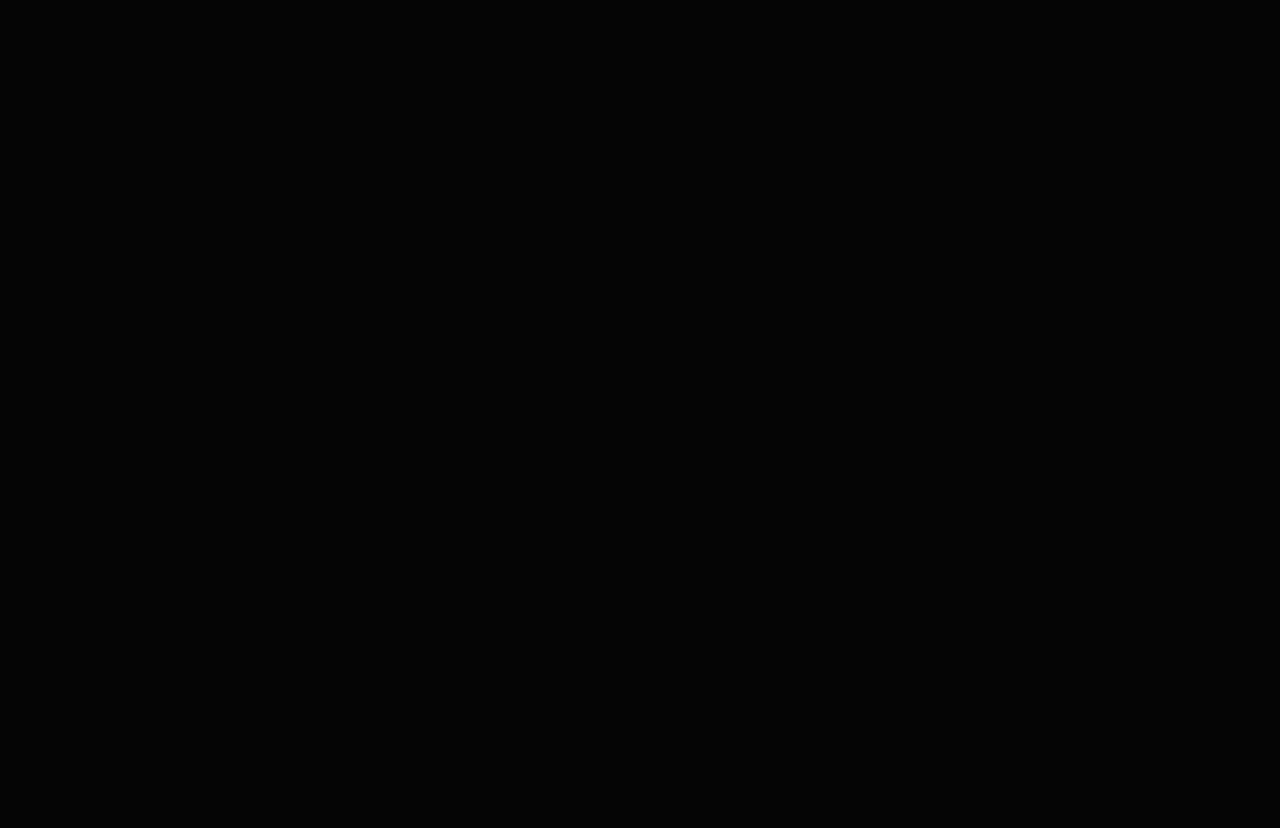
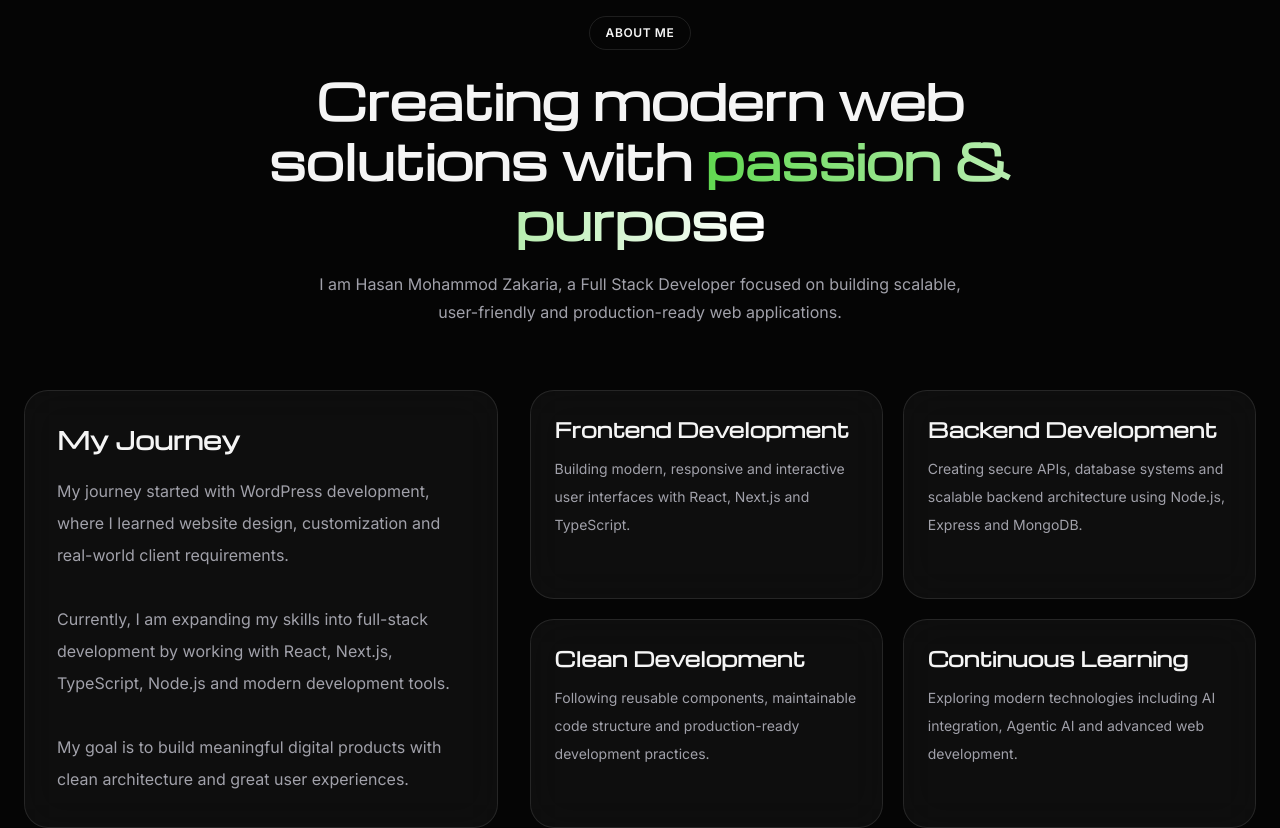
Before and after one commit to HasanMohammodZakaria/personal-portfolio, a Next.js app: page / in a window 1280 px wide. Shown: the part 780-1608 px from the top of the page. Before the commit the page ends 801 px from the top, so only its background shows below. Built offline with nearby package versions, Linux system fonts and the light colour scheme.

Commit message:
create about page

```diff
--- a/src/app/page.tsx
+++ b/src/app/page.tsx
@@ -1,3 +1,4 @@
+import About from "@/components/home/About";
 import Hero from "@/components/home/Hero";
 
 
@@ -5,6 +6,7 @@ export default function Home() {
   return (
     <div>
       <Hero />
+      <About />
     </div>
   );
 }
--- /dev/null
+++ b/src/components/home/About.tsx
@@ -0,0 +1,282 @@
+"use client";
+
+
+import {
+  motion,
+} from "framer-motion";
+
+
+import SectionHeading from "@/components/ui/SectionHeading";
+
+import GlassCard from "@/components/ui/GlassCard";
+
+
+
+const focusAreas = [
+
+  {
+    title: "Frontend Development",
+
+    description:
+      "Building modern, responsive and interactive user interfaces with React, Next.js and TypeScript.",
+  },
+
+
+  {
+    title: "Backend Development",
+
+    description:
+      "Creating secure APIs, database systems and scalable backend architecture using Node.js, Express and MongoDB.",
+  },
+
+
+  {
+    title: "Clean Development",
+
+    description:
+      "Following reusable components, maintainable code structure and production-ready development practices.",
+  },
+
+
+  {
+    title: "Continuous Learning",
+
+    description:
+      "Exploring modern technologies including AI integration, Agentic AI and advanced web development.",
+  },
+
+];
+
+
+
+export default function About(){
+
+
+  return (
+
+    <section
+      id="about"
+      className="
+        section-padding
+      "
+    >
+
+
+      <div
+        className="
+          mx-auto
+          max-w-7xl
+          px-6
+        "
+      >
+
+
+        <SectionHeading
+
+          badge="About Me"
+
+          title="Creating modern web solutions with"
+
+          highlight="passion & purpose"
+
+          description="
+            I am Hasan Mohammod Zakaria,
+            a Full Stack Developer focused on building
+            scalable, user-friendly and production-ready
+            web applications.
+          "
+
+        />
+
+
+
+        <div
+          className="
+            mt-16
+            grid
+            gap-8
+            lg:grid-cols-5
+          "
+        >
+
+
+
+          {/* Main Story */}
+
+          <motion.div
+
+            className="
+              lg:col-span-2
+            "
+
+            initial={{
+              opacity:0,
+              x:-30,
+            }}
+
+            whileInView={{
+              opacity:1,
+              x:0,
+            }}
+
+            viewport={{
+              once:true,
+            }}
+
+          >
+
+            <GlassCard
+              className="
+                h-full
+                p-8
+              "
+            >
+
+              <h3
+                className="
+                  text-2xl
+                  font-semibold
+                "
+              >
+
+                My Journey
+
+              </h3>
+
+
+              <p
+                className="
+                  mt-5
+                  leading-8
+                  text-muted
+                "
+              >
+
+                My journey started with WordPress
+                development, where I learned website
+                design, customization and real-world
+                client requirements.
+
+                <br />
+                <br />
+
+                Currently, I am expanding my skills
+                into full-stack development by working
+                with React, Next.js, TypeScript,
+                Node.js and modern development tools.
+
+                <br />
+                <br />
+
+                My goal is to build meaningful
+                digital products with clean architecture
+                and great user experiences.
+
+              </p>
+
+
+            </GlassCard>
+
+
+          </motion.div>
+
+
+
+
+
+          {/* Focus Cards */}
+
+          <div
+            className="
+              grid
+              gap-5
+              sm:grid-cols-2
+              lg:col-span-3
+            "
+          >
+
+            {
+              focusAreas.map(
+                (item,index)=>(
+
+                <motion.div
+
+                  key={item.title}
+
+                  initial={{
+                    opacity:0,
+                    y:30,
+                  }}
+
+                  whileInView={{
+                    opacity:1,
+                    y:0,
+                  }}
+
+                  viewport={{
+                    once:true,
+                  }}
+
+                  transition={{
+                    delay:index * 0.1,
+                  }}
+
+                >
+
+                  <GlassCard
+                    className="
+                      h-full
+                      p-6
+                    "
+                  >
+
+                    <h3
+                      className="
+                        text-xl
+                        font-semibold
+                        text-primary
+                      "
+                    >
+
+                      {item.title}
+
+                    </h3>
+
+
+                    <p
+                      className="
+                        mt-3
+                        text-sm
+                        leading-7
+                        text-muted
+                      "
+                    >
+
+                      {item.description}
+
+                    </p>
+
+
+                  </GlassCard>
+
+
+                </motion.div>
+
+              ))
+            }
+
+
+          </div>
+
+
+        </div>
+
+
+      </div>
+
+
+    </section>
+
+  );
+
+}
```
